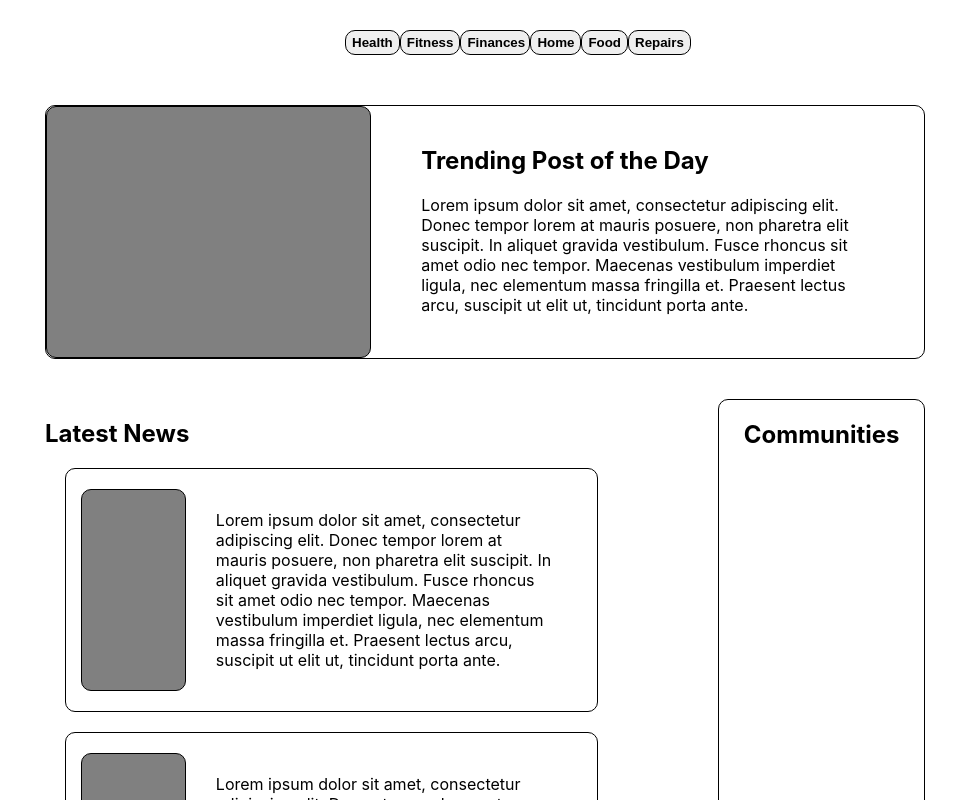
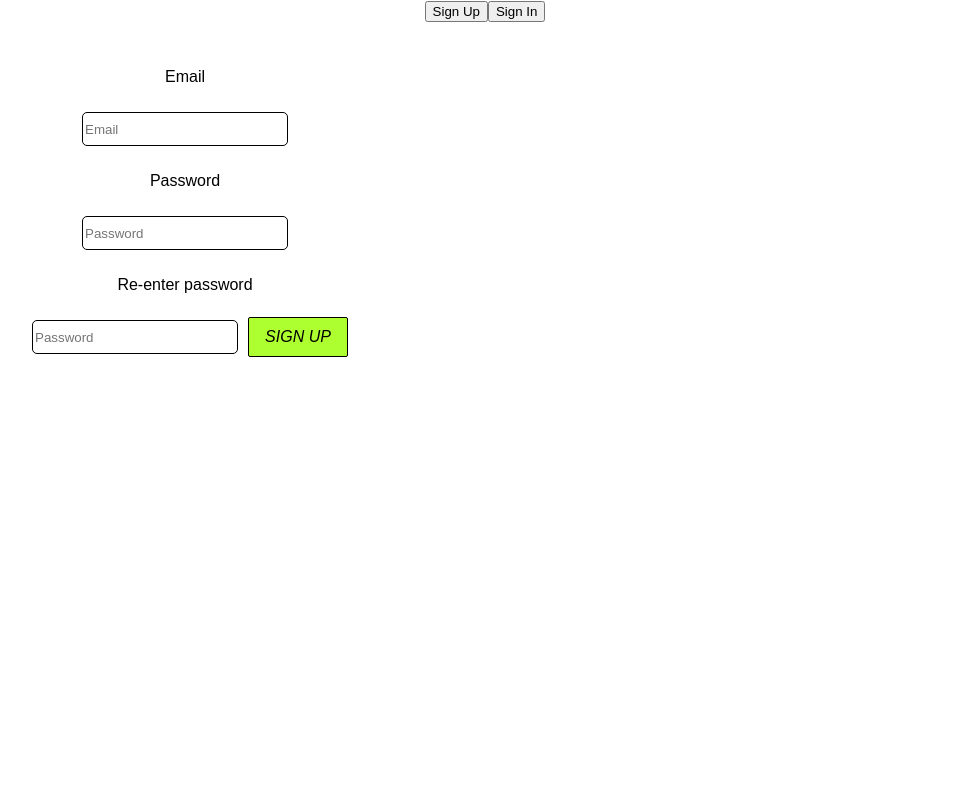
Before and after one commit to aevans1910/adulting, a React (Create React App) app: page /sign-up in a window 1280 px wide. Shown: the top 800 px of the page, without its empty margins (155-1111 px from the left). Built offline with nearby package versions, Linux system fonts and the light colour scheme.

Commit message:
[add] ternary

```diff
--- a/src/App.js
+++ b/src/App.js
@@ -1,6 +1,6 @@
 import React from 'react';
 
-import Home from './pages/Home'
+import SignUpIn from './pages/SignUpIn'
 
 import './App.css';
 import './styles/pages.css'
@@ -8,7 +8,7 @@
 function App() {
   return (
     <div className="App">
-      <Home />
+      <SignUpIn />
     </div>
   );
 }
--- a/src/components/SignInForm.js
+++ b/src/components/SignInForm.js
@@ -3,9 +3,6 @@
 export default function SignInForm() {
     return (
         <div className="sign-up-in">
-            <div>
-                <button>Sign In</button>
-            </div>
             <div className="form">
                 <p name="email">Email</p>
                 <input type="email" name="email" id="email" placeholder="Email"/>
--- a/src/components/SignUpForm.js
+++ b/src/components/SignUpForm.js
@@ -3,9 +3,6 @@
 export default function SignUpForm() {
     return (
         <div className="sign-up-in">
-            <div>
-                <button>Sign Up</button>
-            </div>
             <div className="form">
                 <p name="email">Email</p>
                 <input type="email" name="email" id="email" placeholder="Email"/>
--- a/src/pages/SignUpIn.js
+++ b/src/pages/SignUpIn.js
@@ -1,12 +1,22 @@
-import React from 'react'
+import React, {useState} from 'react'
 import SignUpForm from '../components/SignUpForm'
 import SignInForm from '../components/SignInForm'
 
 export default function SignUpIn() {
+    const [selectedForm, updateSelectedForm] = useState(true)
     return (
         <div className="container">
+            <div>
+                <button onClick={() => updateSelectedForm(true)}>Sign Up</button>
+                <button onClick={() => updateSelectedForm(false)}>Sign In</button>
+            </div>
+            {
+            selectedForm?(
             <SignUpForm />
+            ) : (
             <SignInForm />
+            )
+            }
         </div>
     )
 }
```
